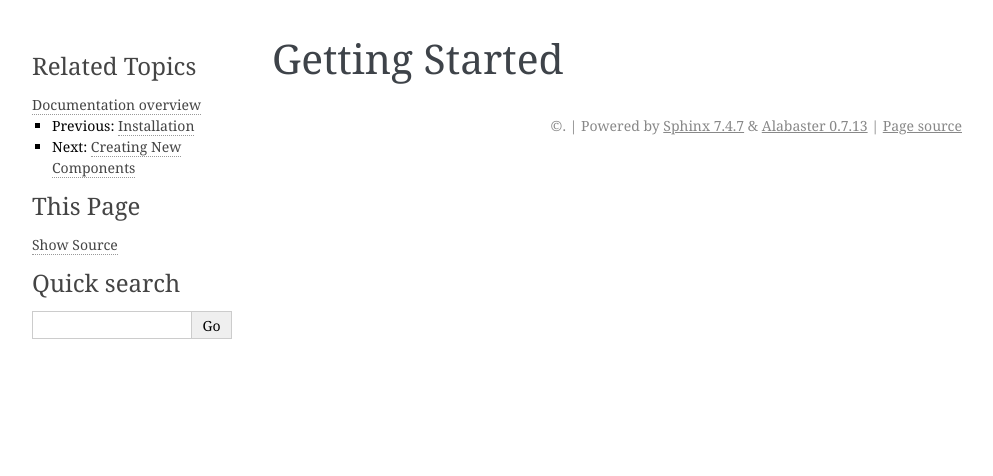
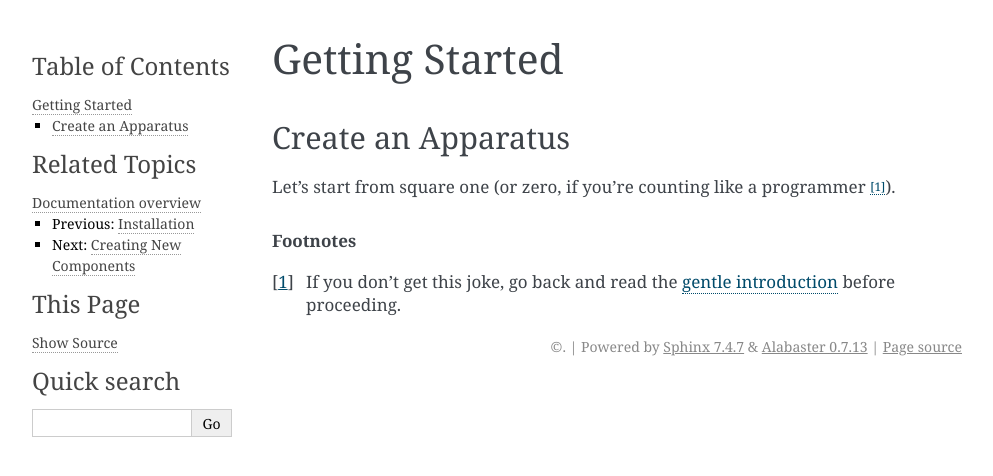
Before and after one commit to MechWolf/MechWolf, a Sphinx documentation site: the page built from docs/source/guide/getting_started.rst, in a window 1280 px wide. Shown: the top 476 px of the page, without its empty margins (148-1141 px from the left). Built offline with Sphinx 7.4.7, drawn with Linux system fonts in a browser that asks for light colours; pages that are not in the unit, such as notebooks, are missing from menus.

Commit message:
Additional conversion docs

```diff
--- a/docs/source/cli/convert.rst
+++ b/docs/source/cli/convert.rst
@@ -154,3 +154,9 @@
 run this command::
 
     $ sudo mechwolf convert --output=yaml a75c0c70-522a-11e8-b1ce-acbc32c766d9.db > data.yml
+
+Troubleshooting 'Permission Denied' Error
+-----------------------------------------
+
+If you get an error such as ``[Errno 13] Permission denied``, make sure that you
+are running the command with ``sudo``.
--- a/docs/source/guide/getting_started.rst
+++ b/docs/source/guide/getting_started.rst
@@ -1,2 +1,11 @@
 Getting Started
 ===============
+
+Create an Apparatus
+-------------------
+
+Let's start from square one (or zero, if you're counting like a programmer [#f1]_).
+
+.. rubric:: Footnotes
+
+.. [#f1] If you don't get this joke, go back and read the :doc:`gentle introduction <gentle_intro>` before proceeding.
--- a/requirements.txt
+++ b/requirements.txt
@@ -21,4 +21,4 @@
 rsa
 yamlordereddictloader
 pyopenssl
-sphinx
+sphinxcontrib-programoutput
```
